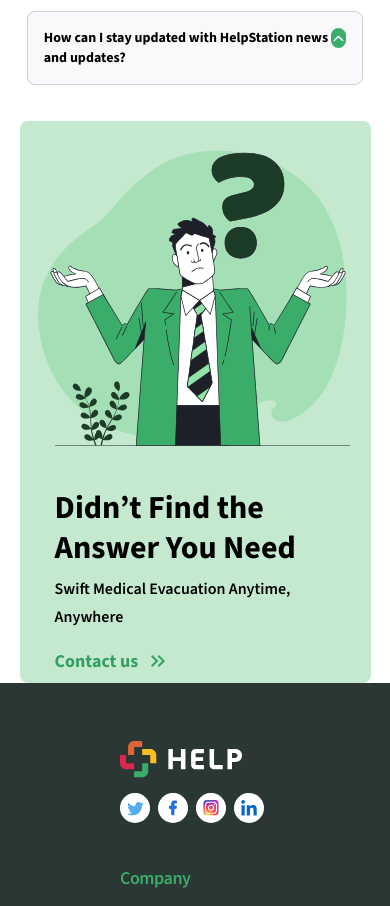
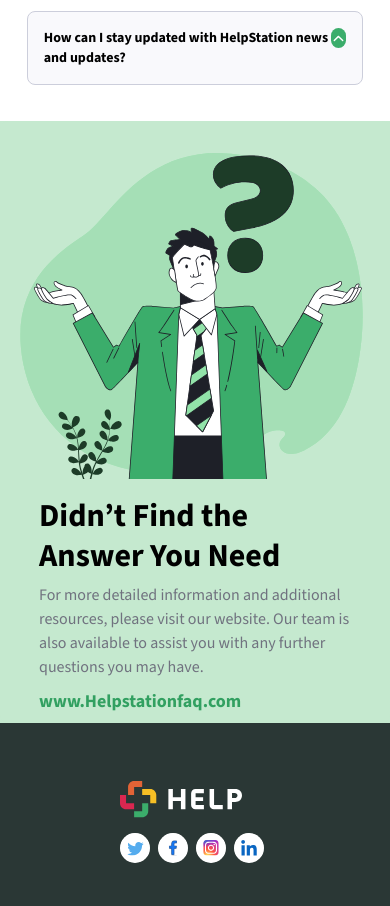
Before and after one commit to beedyboy/help-station, a Next.js app: page /faq in a window 390 px wide. Shown: the part 1569-2475 px from the top of the page. Built offline with nearby package versions, Linux system fonts and the light colour scheme.

Commit message:
Review: Faq-component

```diff
--- a/components/formTemplate/index.tsx
+++ b/components/formTemplate/index.tsx
@@ -35,8 +35,14 @@ const FormTemplate: React.FC<FormTemplateProps> = ({
     <div className="flex flex-col gap-4 w-full pb-5 z-40 ">
       {/* Header Section */}
       <div className="flex flex-col gap-2 md:gap-4 md:py-10">
-        <div className="" onClick={() => router.back()}>
-          <IoIosArrowRoundBack size={24} />
+        <div
+          className="cursor-pointer"
+          onClick={() => {
+            console.log("back from ambulance");
+            router.back();
+          }}
+        >
+          <IoIosArrowRoundBack size={34} />
         </div>
         <div className="w-full gap-2 flex flex-col items-center md:justify-center">
           <div className=" md:w-[70%] md:text-center flex justify-center items-center flex-col">
--- a/components/layout/our-services/serviceTextTemplate.tsx
+++ b/components/layout/our-services/serviceTextTemplate.tsx
@@ -96,7 +96,11 @@ const ServiceTextTemplate = ({
             >
               {linkText}
             </p>
-            <MdOutlineKeyboardDoubleArrowRight color={linkColor} size={24} />
+            {linkText.includes("www") ? (
+              ""
+            ) : (
+              <MdOutlineKeyboardDoubleArrowRight color={linkColor} size={24} />
+            )}
           </div>
         </Link>
       )}
--- a/domain/faq/index.tsx
+++ b/domain/faq/index.tsx
@@ -105,7 +105,8 @@ function FAQ() {
 
         <section className=" w-full flex justify-center items-center p-2">
           <div className="md:w-[85%] w-[90%] flex flex-col gap-3">
-            {faq.map((faq) => (
+            {faq.length > 0 ? (
+              faq.map((faq) => (
                 <div key={faq.id}>
                   <FAQDropdown
                     id={faq.id}
@@ -115,13 +116,22 @@ function FAQ() {
                     onClick={(id: number) => handleFAQ(id)}
                   />
                 </div>
-            ))}
+              ))
+            ) : (
+              <div className="text-lg font-medium text-primary-5 p-4">
+                <p>
+                  No result from the search , navigate to our contact Us page to
+                  send a direct message.
+                </p>
+                <p>Thanks</p>
+              </div>
+            )}
           </div>
         </section>
 
-        <div className="md:w-[85%] w-[90%] bg-[#c5e9cf] rounded-2xl">
+        <div className="md:w-[85%] w-[100%] bg-[#c5e9cf] md:rounded-2xl md:mb-8">
           <ServiceLayout bgColor="#c5e9cf">
-            <div className="py-2 md:p-6  w-full flex rounded-lg flex-col items-center lg:flex-row gap-2  lg:gap-3 justify-center">
+            <div className="py-2 md:p-6  w-full flex rounded-lg flex-col items-center lg:flex-row gap-4  lg:gap-3 justify-center">
               <div className="lg:w-[40%] lg:h-[70%]  h-[350px] justify-center items-center w-full rounded-lg overflow-hidden">
                 <div className=" overflow-hidden md:h-full">
                   <ImageTemplate src={shrugBroImg} />
@@ -131,9 +141,9 @@ function FAQ() {
                 <div className="w-[80%]">
                   <ServiceTextTemplate
                     heading="Didn’t Find the Answer You Need"
-                    headingText="Swift Medical Evacuation Anytime, Anywhere"
-                    description=""
-                    linkText="Contact us"
+                    headingText=""
+                    description="For more detailed information and additional resources, please visit our website. Our team is also available to assist you with any further questions you may have."
+                    linkText="www.Helpstationfaq.com"
                     linkColor="#32A061"
                     subDescription=""
                     hasOnclickFn={false}
--- a/domain/our-partner/index.tsx
+++ b/domain/our-partner/index.tsx
@@ -72,7 +72,7 @@ function OurPartner({ openModal }: { openModal: () => void }) {
               Step 1
             </h3>
             <p className="md:text-[18px] font-normal text-base leading-6 md:leading-[30px] md:p-2 text-primary-5">
-              Click on this {""}
+              Click on this
               <span className="font-semibold">&quot;Get started&quot;</span>
               link below and fill the form, provide information about your
               company and all the required information.
```
Lines whose indentation alone changed are shown as unchanged.
